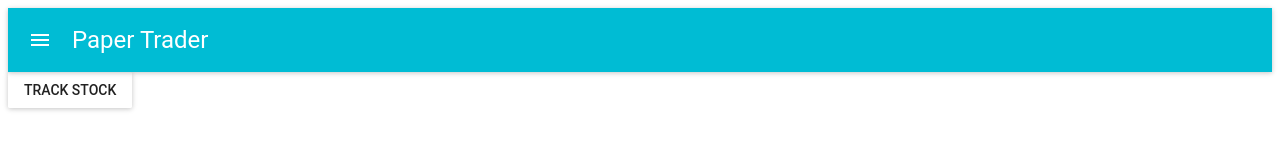
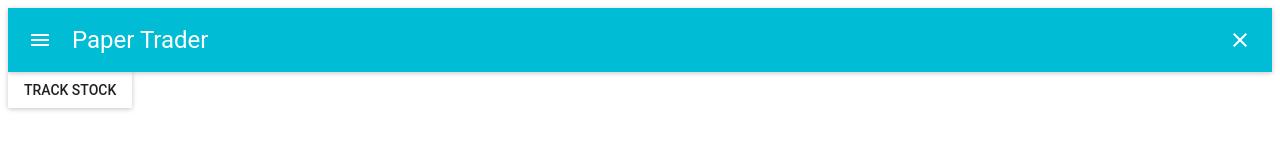
Before and after one commit to rohanlaidlaw/paper-trader-react, a React app: page / in a window 1280 px wide. Shown: the top 160 px of the page. Built offline with nearby package versions, Linux system fonts and the light colour scheme; the HTML template or start-up script is replaced by a standard one.

Commit message:
Add stocks.js

```diff
--- a/package.json
+++ b/package.json
@@ -6,10 +6,12 @@
     "babel-loader": "^7.1.2",
     "babel-preset-env": "^1.6.1",
     "babel-preset-react": "^6.24.1",
+    "dotenv": "^5.0.1",
     "express": "^4.16.2",
     "material-ui": "^0.20.0",
     "react": "^16.2.0",
     "react-dom": "^16.2.0",
+    "stocks.js": "0.0.17",
     "webpack": "^3.10.0",
     "webpack-dev-middleware": "^2.0.4"
   },
--- a/server.js
+++ b/server.js
@@ -5,8 +5,9 @@ const webpackConfig = require('./webpack.config.js');
 const path = require('path');
 
 const app = express();
+const compiler = webpack(webpackConfig);
 
-const compiler = webpack(webpackConfig);
+require('dotenv').config();
 
 app.use(express.static(path.join(__dirname, '/www')));
 
--- a/src/components/appbar.jsx
+++ /dev/null
@@ -1,11 +0,0 @@
-import React from 'react';
-import AppBar from 'material-ui/AppBar';
-
-const TitleBar = () => (
-    <AppBar
-        title="Paper Trader"
-        iconClassNameRight="muidocs-icon-navigation-expand-more"
-    />
-);
-
-export default TitleBar;
--- /dev/null
+++ b/src/components/titlebar.jsx
@@ -0,0 +1,18 @@
+import React from 'react';
+import AppBar from 'material-ui/AppBar';
+import IconButton from 'material-ui/IconButton';
+import NavigationClose from 'material-ui/svg-icons/navigation/close';
+
+function handleClick() {
+  alert('blah');
+}
+
+const TitleBar = () => (
+  <AppBar
+    title="Paper Trader"
+    onRightIconButtonClick={handleClick}
+    iconElementRight={<IconButton><NavigationClose /></IconButton>}
+  />
+);
+
+export default TitleBar;
--- a/src/main.jsx
+++ b/src/main.jsx
@@ -3,7 +3,9 @@ import React from 'react';
 import ReactDOM from 'react-dom';
 import MuiThemeProvider from 'material-ui/styles/MuiThemeProvider';
 import CardButton from './components/cardbutton';
-import TitleBar from './components/appbar';
+import TitleBar from './components/titlebar';
+
+// const stocks = new Stocks(process.env.ALVA_API_KEY);
 
 const App = () => (
   <MuiThemeProvider>
```
Also changed, not shown: 2 other files (tests, documents, lock files or other folders).
